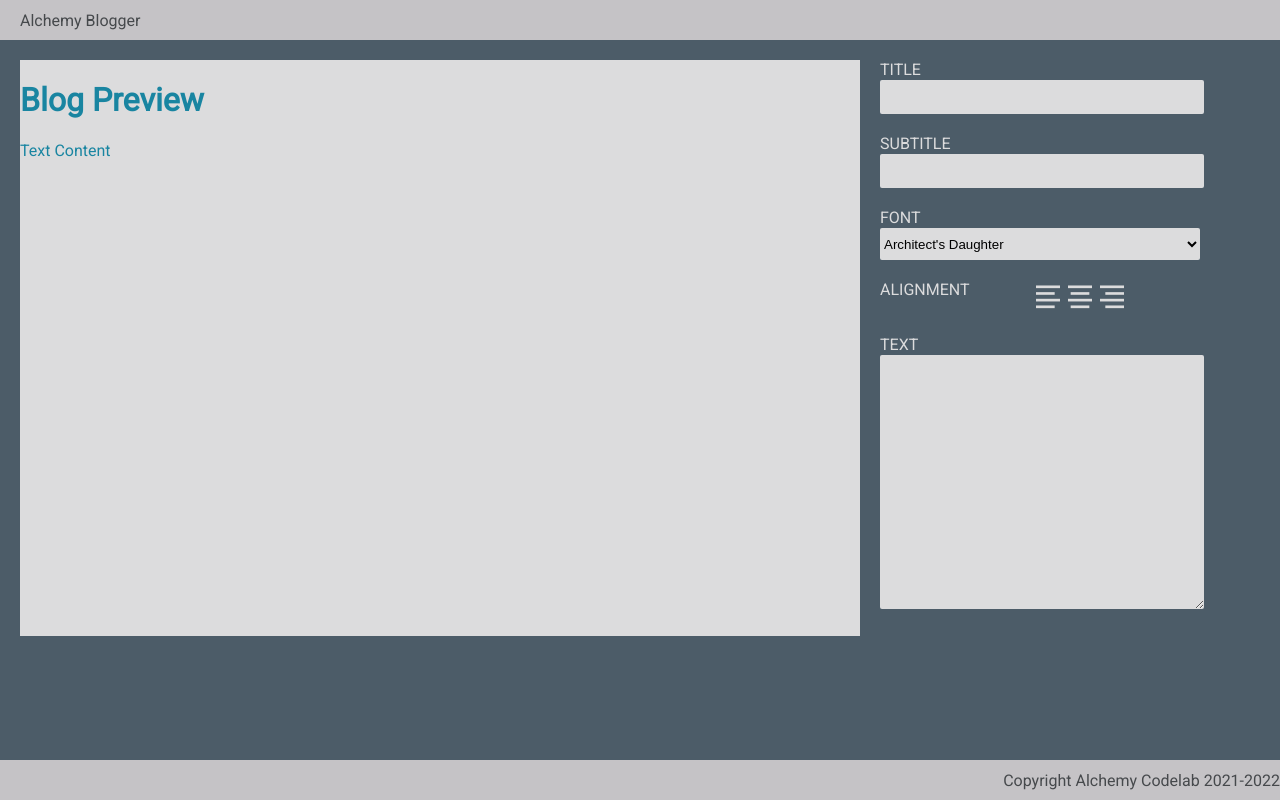
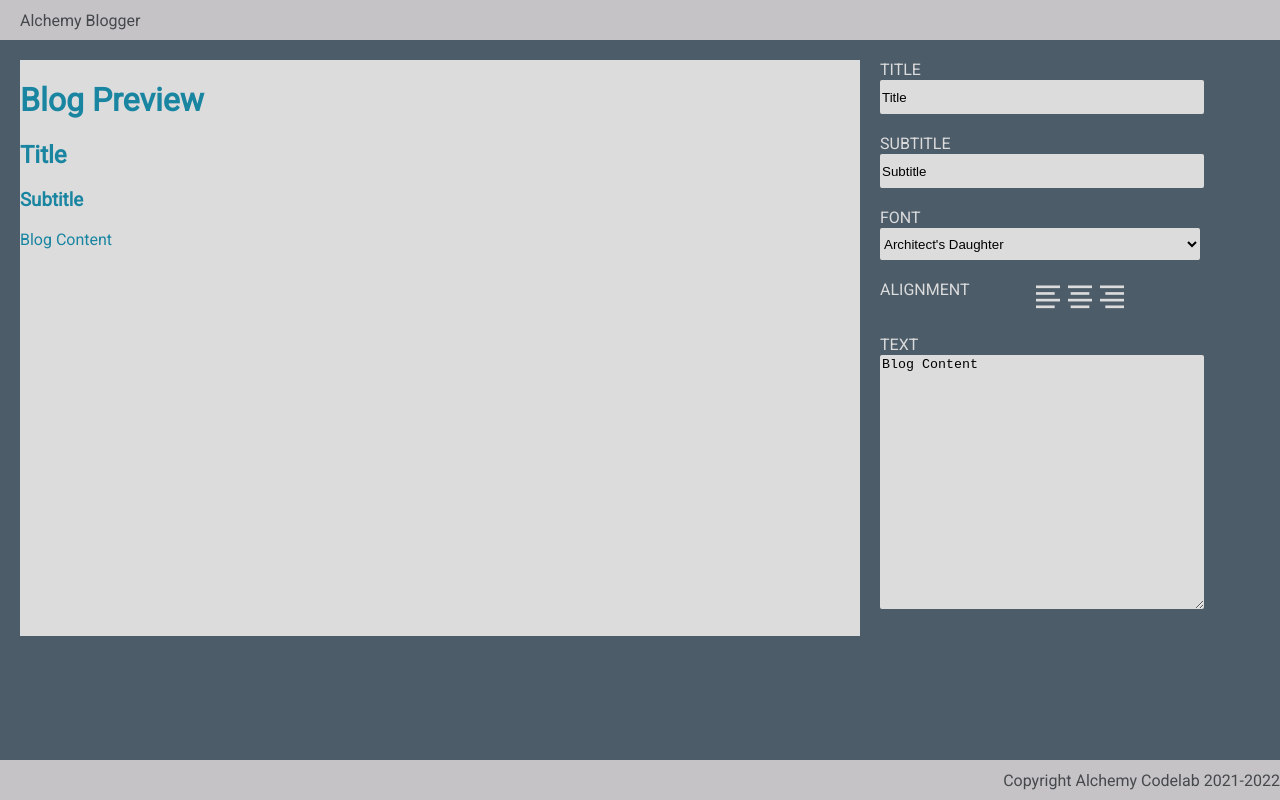
Before and after one commit to Allison-Ause/react-blog-builder, a React (Create React App) app: page / in a window 1280 px wide. Built offline with nearby package versions, Linux system fonts and the light colour scheme; a web font is replaced by a local one.

Commit message:
wired state for blog text content

```diff
--- a/src/components/Editor/Editor.js
+++ b/src/components/Editor/Editor.js
@@ -2,7 +2,7 @@ import React from 'react';
 
 import './Editor.css';
 
-export default function Editor({ title, setTitle, subtitle, setSubtitle }) {
+export default function Editor({ title, setTitle, subtitle, setSubtitle, text, setText }) {
   return (
     <div className="editor">
       <div className="form-control">
@@ -44,7 +44,11 @@ export default function Editor({ title, setTitle, subtitle, setSubtitle }) {
         </div>
       </div>
       <div className="form-control">
-        <textarea style={{ height: '250px' }} />
+        <textarea
+          style={{ height: '250px' }}
+          value={text}
+          onChange={(e) => setText(e.target.value)}
+        />
         <label>Text</label>
       </div>
     </div>
--- a/src/components/Home/Home.js
+++ b/src/components/Home/Home.js
@@ -7,14 +7,22 @@ import './Home.css';
 
 export default function Home() {
   // add useState calls here for title, subtitle, font, align, and text
-  const [title, setTitle] = useState('');
-  const [subtitle, setSubtitle] = useState('');
+  const [title, setTitle] = useState('Title');
+  const [subtitle, setSubtitle] = useState('Subtitle');
+  const [text, setText] = useState('Blog Content');
 
   return (
     <main>
       {/* pass the state variables as props to the presentational components */}
-      <Preview title={title} subtitle={subtitle} />
-      <Editor title={title} setTitle={setTitle} subtitle={subtitle} setSubtitle={setSubtitle} />
+      <Preview title={title} subtitle={subtitle} text={text} />
+      <Editor
+        title={title}
+        setTitle={setTitle}
+        subtitle={subtitle}
+        setSubtitle={setSubtitle}
+        text={text}
+        setText={setText}
+      />
     </main>
   );
 }
--- a/src/components/Preview/Preview.js
+++ b/src/components/Preview/Preview.js
@@ -2,7 +2,7 @@ import React from 'react';
 
 import './Preview.css';
 
-export default function Preview({ title, subtitle }) {
+export default function Preview({ title, subtitle, text }) {
   // implement a Preview screen here
   //  Note - the HTML should have the following structure
   //  the main div should have a class of preview and the font-name prop
@@ -19,7 +19,7 @@ export default function Preview({ title, subtitle }) {
       <h1>Blog Preview</h1>
       <h2>{title}</h2>
       <h3>{subtitle}</h3>
-      <p>Text Content</p>
+      <p>{text}</p>
     </div>
   );
 }
```
